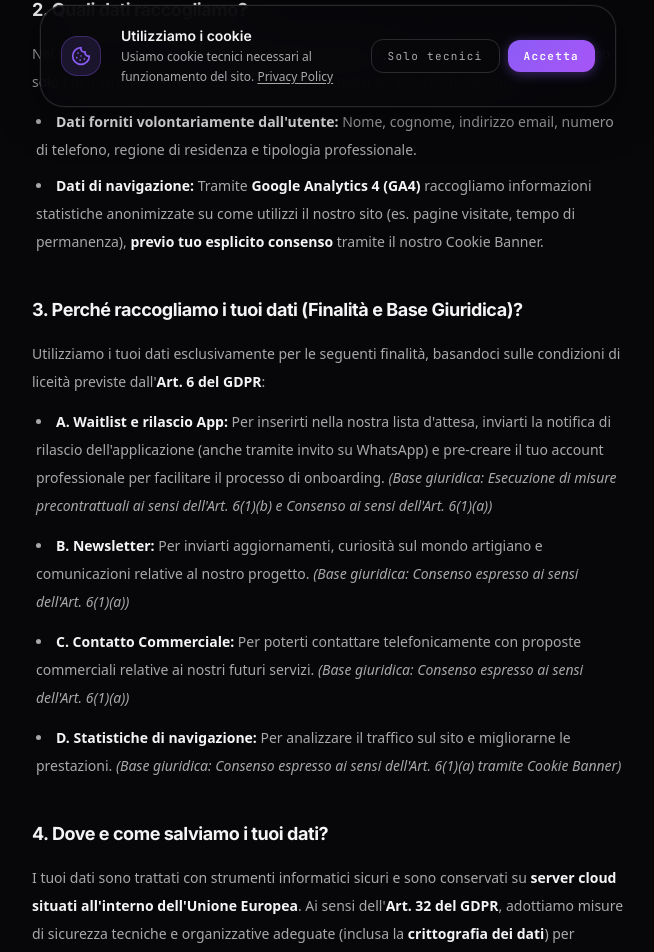
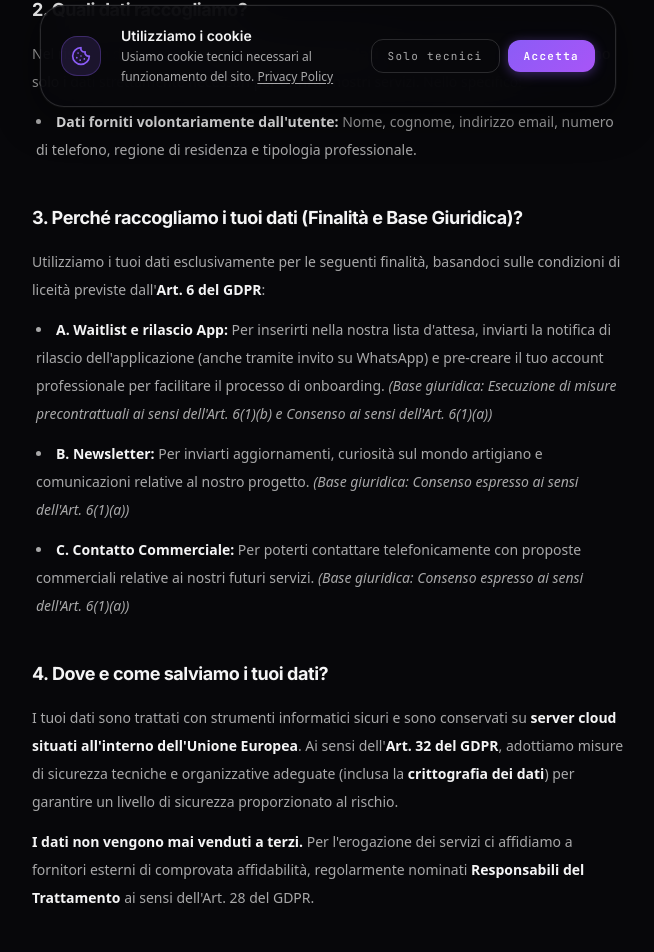
Before and after one commit to pluggers-it/pluggers-landing, a Next.js app: page /privacy in a window 1280 px wide. Shown: the part 677-1629 px from the top of the page, without its empty margins (312-966 px from the left). Built offline with nearby package versions, Linux system fonts and the light colour scheme.

Commit message:
refactor: remove navigation data consent details from user information section

```diff
--- a/app/(site)/privacy/page.tsx
+++ b/app/(site)/privacy/page.tsx
@@ -90,11 +90,6 @@ export default function PrivacyPage() {
                   <Bold>Dati forniti volontariamente dall&apos;utente:</Bold> Nome, cognome, indirizzo email, numero
                   di telefono, regione di residenza e tipologia professionale.
                 </li>
-                <li>
-                  <Bold>Dati di navigazione:</Bold> Tramite <Bold>Google Analytics 4 (GA4)</Bold> raccogliamo
-                  informazioni statistiche anonimizzate su come utilizzi il nostro sito (es. pagine visitate,
-                  tempo di permanenza), <Bold>previo tuo esplicito consenso</Bold> tramite il nostro Cookie Banner.
-                </li>
               </ul>
             </Section>
 
@@ -121,11 +116,6 @@ export default function PrivacyPage() {
                   <Bold>C. Contatto Commerciale:</Bold> Per poterti contattare telefonicamente con proposte
                   commerciali relative ai nostri futuri servizi.{" "}
                   <em>(Base giuridica: Consenso espresso ai sensi dell&apos;Art. 6(1)(a))</em>
-                </li>
-                <li>
-                  <Bold>D. Statistiche di navigazione:</Bold> Per analizzare il traffico sul sito e migliorarne
-                  le prestazioni.{" "}
-                  <em>(Base giuridica: Consenso espresso ai sensi dell&apos;Art. 6(1)(a) tramite Cookie Banner)</em>
                 </li>
               </ul>
             </Section>
```
